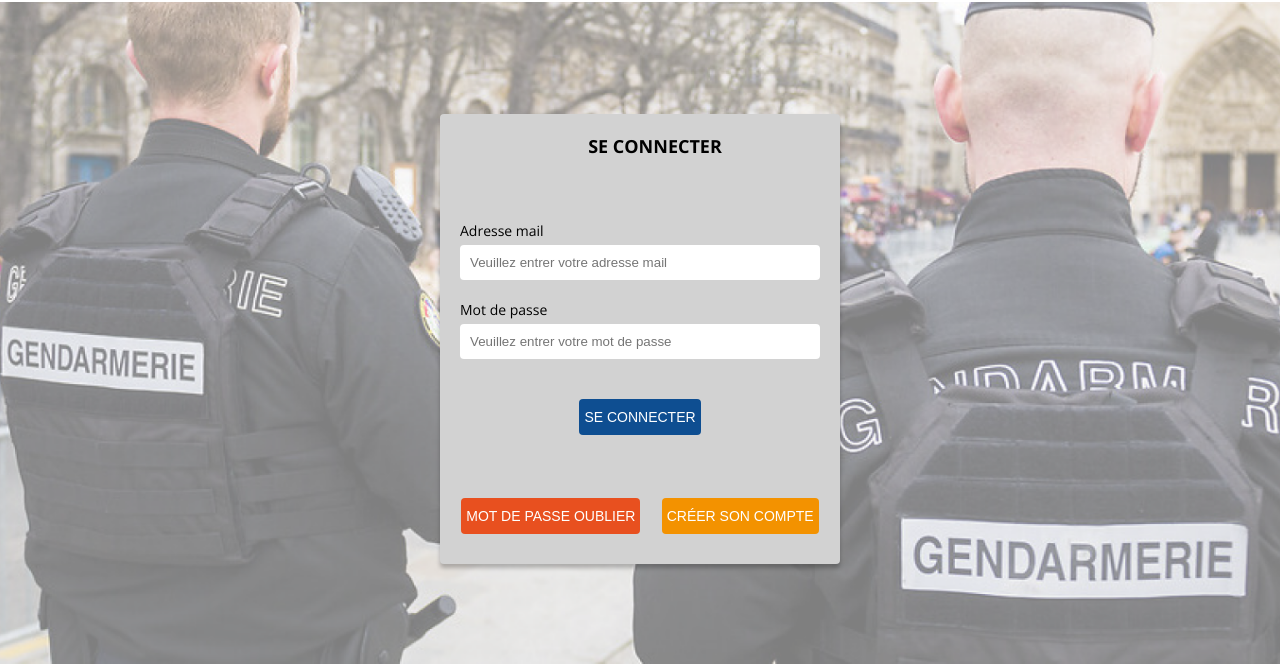
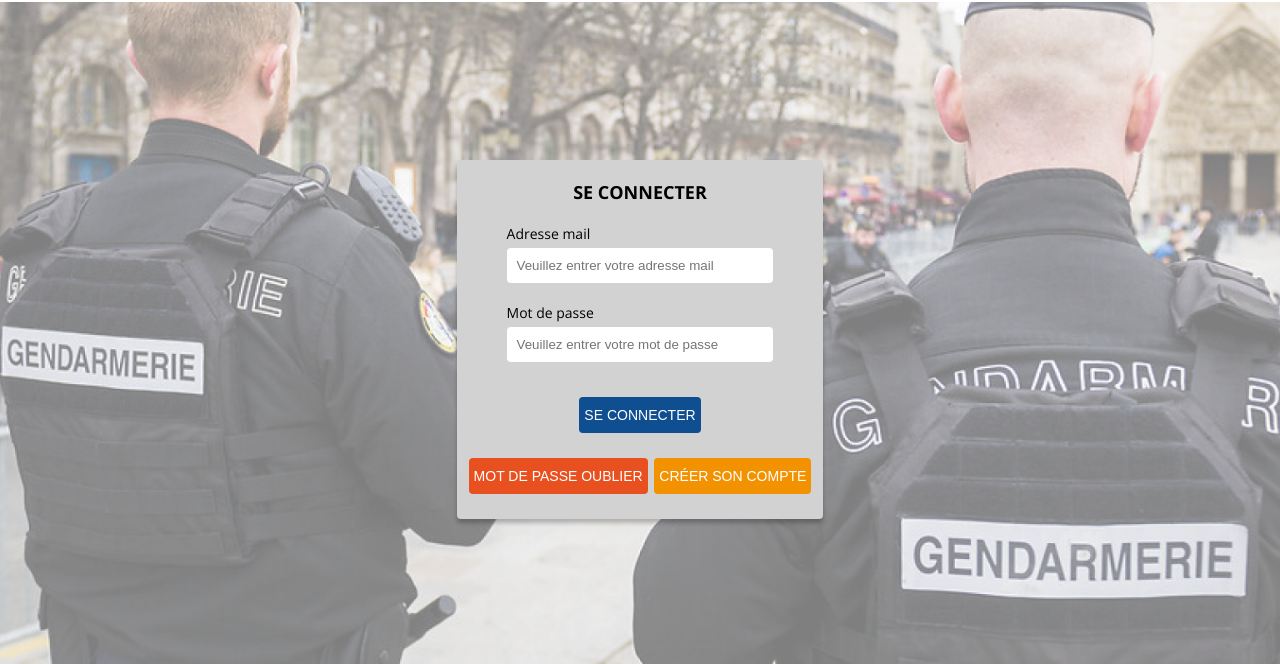
Before and after one commit to KilianOlry/projectXhtml, a website: page asset/pages/signin.html in a window 1280 px wide. Shown: the part 136-800 px from the top of the page. Drawn offline with nearby package versions, Linux system fonts and the light colour scheme.

Commit message:
Page sigin terminer

```diff
--- a/asset/scss/_mixins.scss
+++ b/asset/scss/_mixins.scss
@@ -4,11 +4,13 @@
     @content;
   }
 }
+
 @mixin small-smartphone {
   @media (max-width: 320px) {
     @content;
   }
 }
+
 @mixin tablette {
   @media (max-width: 1024px) {
     @content;
@@ -21,19 +23,23 @@
   justify-content: center;
   align-items: center;
 }
+
 @mixin flex-jccenter {
   display: flex;
   justify-content: center;
 }
+
 @mixin flex-jcbetween-ai-center {
   display: flex;
   justify-content: space-between;
   align-items: center;
 }
+
 @mixin flex-ai-center {
   display: flex;
   align-items: center;
 }
+
 @mixin flex-ai-flex-start-jc-center-direction-column {
   display: flex;
   justify-content: center;
@@ -48,5 +54,4 @@
   border: none;
   border-radius: var(--border-radius-input);
   text-transform: uppercase;
-  cursor: pointer;
 }
--- a/asset/scss/signin.scss
+++ b/asset/scss/signin.scss
@@ -6,72 +6,94 @@
   height: 100vh;
   width: 100vw;
 }
+
 .main {
   background: url(/asset/images/banniere.png);
   background-size: cover;
   background-position: center;
   @include flex-jccenter-ai-center;
   padding-top: 15rem;
-  width: 100%;
   height: 100%;
 }
+
 .container {
-  width: 400px;
-  height: 450px;
   background-color: var(--color-forms);
   @include flex-ai-center;
   flex-direction: column;
   border-radius: var(--border-radius-input);
   box-shadow: var(--box-shadow);
+
   h2 {
     font-size: var(--normal-size);
     text-align: center;
     display: flex;
     text-transform: uppercase;
-    margin-top: 2rem;
+    margin: 2rem 0;
     color: black;
   }
 }
+
 .formulaire {
   @include flex-jccenter;
   flex-direction: column;
-  width: 400px;
-  height: 450px;
   gap: 2rem;
   padding: 0 2rem;
+
   input {
     width: 100%;
     border: none;
     border-radius: var(--border-radius-input);
     padding: 1rem 0;
-    margin-top: 0.5rem;
+    margin-top: .5rem;
+
     &::placeholder {
       padding-left: 1rem;
     }
   }
+
   label {
     font-size: var(--smaller-size);
   }
 }
+
 .btn_2 {
   display: flex;
   justify-content: space-evenly;
   width: 100%;
-  margin-bottom: 3rem;
+  margin: 2rem 1rem;
+  padding: .5rem;
+
+  @include smartphone {}
 }
+
 .login {
   text-align: center;
-  margin-top: 2rem;
+  margin-top: 1.5rem;
 }
+
 button {
   @include btn_forms;
   background-color: var(--color-blue);
+
+  @include smartphone {
+    font-size: var(--smalling-size)
+  }
 }
+
 .forget_password {
   @include btn_forms;
   background-color: var(--color-orange);
+
+  @include smartphone {
+    font-size: var(--smalling-size)
+  }
 }
+
 .signup {
   @include btn_forms;
   background-color: var(--color-yellow);
+
+  @include smartphone {
+    font-size: var(--smalling-size)
+  }
 }
```
Also changed, not shown: asset/css/signin.css, 4 other files.
